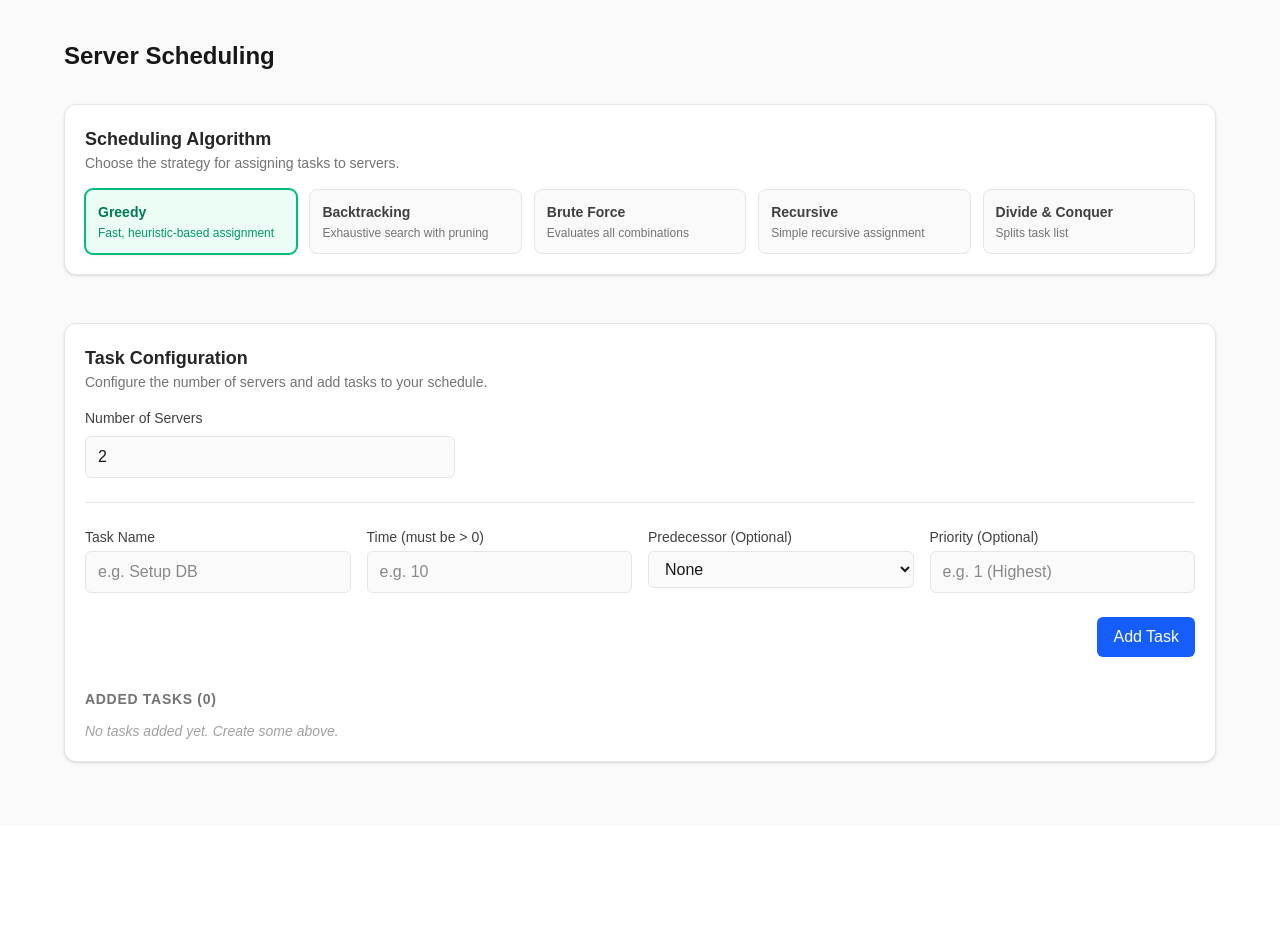
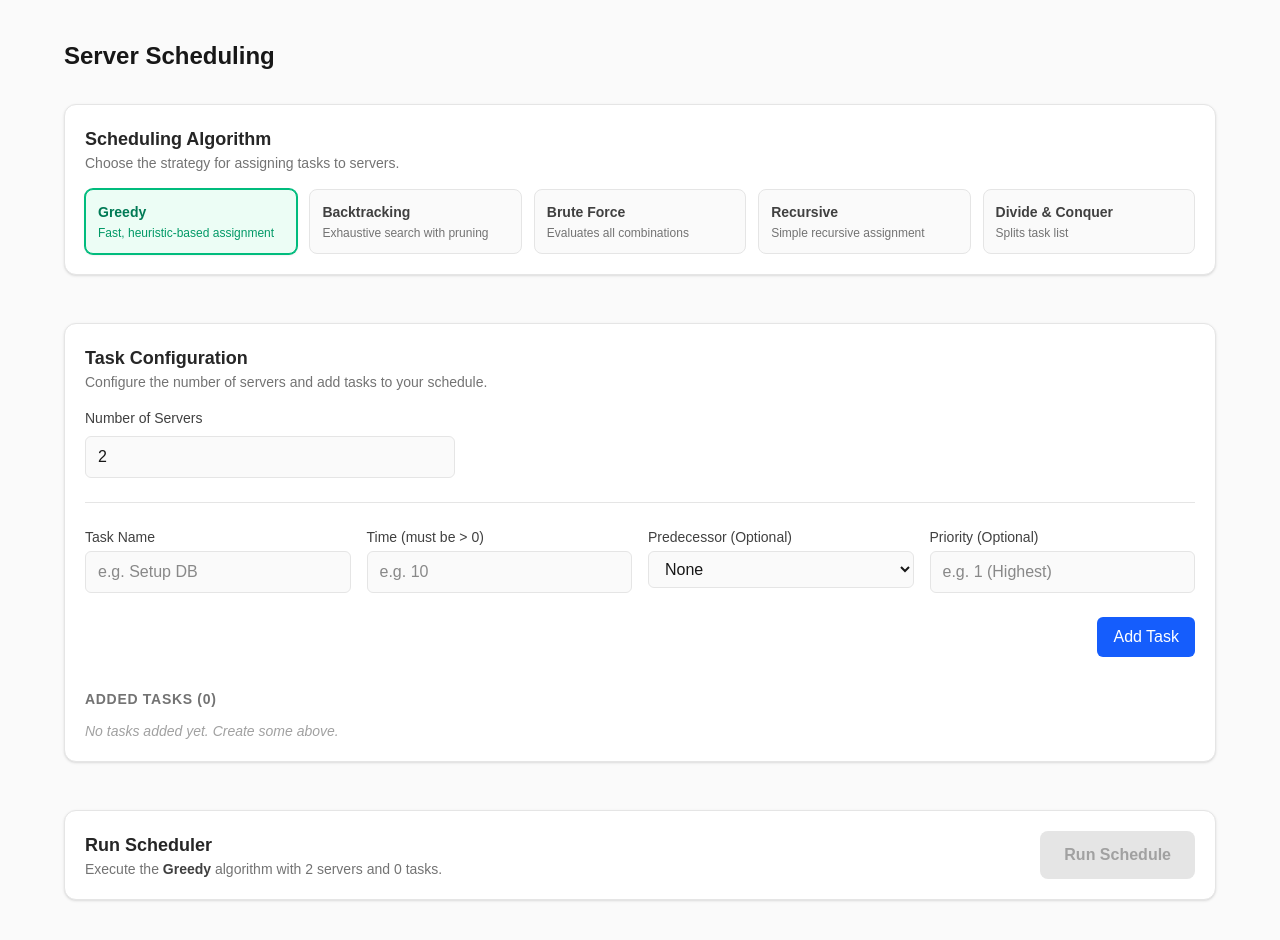
Before and after one commit to EmanuelGarciaR/server-scheduling, a Next.js app in the folder frontend/: page / in a window 1280 px wide. Before the commit the page ends 826 px from the top, so only its background shows below. Built offline with nearby package versions, Linux system fonts and the light colour scheme.

Commit message:
[feat]: implement scheduling dashboard UI and connect to backend API for task execution

```diff
--- a/frontend/components/SchedulingDashboard.tsx
+++ b/frontend/components/SchedulingDashboard.tsx
@@ -1,7 +1,7 @@
 "use client"
 
 import { useState } from "react"
-import { TaskInput, Algorithm } from "@/lib/types_api"
+import { TaskInput, Algorithm, ScheduleResult, fetchSchedule } from "@/lib/types_api"
 import TaskCreationForm from "./TaskCreationForm"
 import AlgorithmSelector from "./AlgorithmSelector"
 
@@ -9,6 +9,10 @@ export default function SchedulingDashboard() {
   const [tasks, setTasks] = useState<TaskInput[]>([])
   const [numServers, setNumServers] = useState<number>(2)
   const [algorithm, setAlgorithm] = useState<Algorithm>("greedy")
+
+  const [isLoading, setIsLoading] = useState(false)
+  const [error, setError] = useState<string | null>(null)
+  const [result, setResult] = useState<ScheduleResult | null>(null)
 
   const handleAddTask = (task: TaskInput) => {
     setTasks((prev) => [...prev, task])
@@ -22,6 +26,25 @@ export default function SchedulingDashboard() {
     )
   }
 
+  const handleRunSchedule = async () => {
+    setIsLoading(true)
+    setError(null)
+    setResult(null)
+
+    try {
+      const data = await fetchSchedule({
+        algorithm,
+        num_servers: numServers,
+        tasks,
+      })
+      setResult(data)
+    } catch (err: any) {
+      setError(err.message || "An unexpected error occurred.")
+    } finally {
+      setIsLoading(false)
+    }
+  }
+
   return (
     <div className="flex flex-col gap-6">
       <AlgorithmSelector selected={algorithm} onSelect={setAlgorithm} />
@@ -33,6 +56,42 @@ export default function SchedulingDashboard() {
         numServers={numServers}
         onChangeNumServers={setNumServers}
       />
+
+      <section className="bg-white dark:bg-neutral-900 border border-neutral-200 dark:border-neutral-800 rounded-xl p-5 shadow-sm">
+        <div className="flex flex-col sm:flex-row sm:items-center justify-between gap-4">
+          <div>
+            <h2 className="text-lg font-semibold text-neutral-800 dark:text-neutral-200">
+              Run Scheduler
+            </h2>
+            <p className="text-sm text-neutral-500 dark:text-neutral-400">
+              Execute the <span className="font-semibold text-neutral-700 dark:text-neutral-300 capitalize">{algorithm.replace("_", " ")}</span> algorithm with {numServers} server{numServers > 1 ? "s" : ""} and {tasks.length} task{tasks.length !== 1 ? "s" : ""}.
+            </p>
+          </div>
+          <button
+            onClick={handleRunSchedule}
+            disabled={isLoading || tasks.length === 0}
+            className={`px-6 py-3 font-semibold rounded-lg transition-all ${
+              isLoading || tasks.length === 0
+                ? "bg-neutral-200 dark:bg-neutral-800 text-neutral-400 dark:text-neutral-600 cursor-not-allowed"
+                : "bg-blue-600 hover:bg-blue-700 text-white shadow-md hover:shadow-lg active:scale-95"
+            }`}
+          >
+            {isLoading ? "Running..." : "Run Schedule"}
+          </button>
+        </div>
+
+        {error && (
+          <div className="mt-4 p-4 bg-red-50 dark:bg-red-900/20 border border-red-200 dark:border-red-800 rounded-lg text-red-700 dark:text-red-400 text-sm">
+            <strong>Error:</strong> {error}
+          </div>
+        )}
+
+        {result && !error && (
+          <div className="mt-4 p-4 bg-emerald-50 dark:bg-emerald-900/20 border border-emerald-200 dark:border-emerald-800 rounded-lg text-emerald-700 dark:text-emerald-400 text-sm">
+            Success! Scheduler finished in {(result.execution_time * 1000).toFixed(2)}ms with a makespan of {result.max_load}.
+          </div>
+        )}
+      </section>
     </div>
   )
 }
--- a/frontend/lib/types_api.ts
+++ b/frontend/lib/types_api.ts
@@ -46,14 +46,21 @@ export interface ScheduleResponse {
     result: ScheduleResult
 }
 
-export async function fetchSchedule(request: ScheduleRequest): Promise<ScheduleResponse> {
-    // TODO: reemplazar por fetch a http://localhost:8000/schedule cuando el backend esté listo
-    const res = await fetch('http://localhost:3000/mock/schedule.json')
+export async function fetchSchedule(request: ScheduleRequest): Promise<ScheduleResult> {
+    const res = await fetch('http://localhost:8000/schedule', {
+        method: 'POST',
+        headers: {
+            'Content-Type': 'application/json',
+        },
+        body: JSON.stringify(request),
+    })
 
     if (!res.ok) {
-        throw new Error(`Failed to fetch schedule: ${res.status} ${res.statusText}`)
+        const errorData = await res.json().catch(() => null)
+        const errorMessage = errorData?.detail || `Error: ${res.status} ${res.statusText}`
+        throw new Error(errorMessage)
     }
 
-    const data: ScheduleResponse = await res.json()
+    const data: ScheduleResult = await res.json()
     return data
-    }
+}
```
Also changed, not shown: 1 other file (tests, documents, lock files or other folders).
